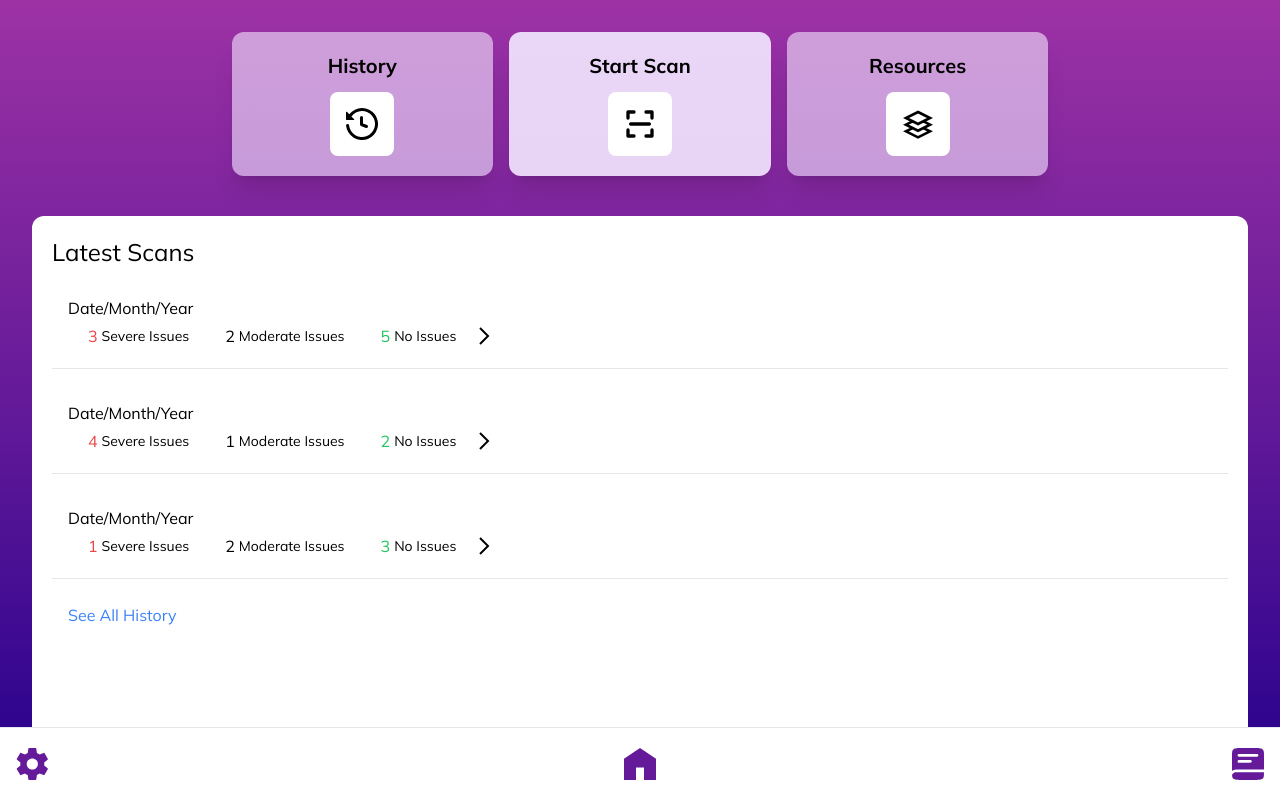
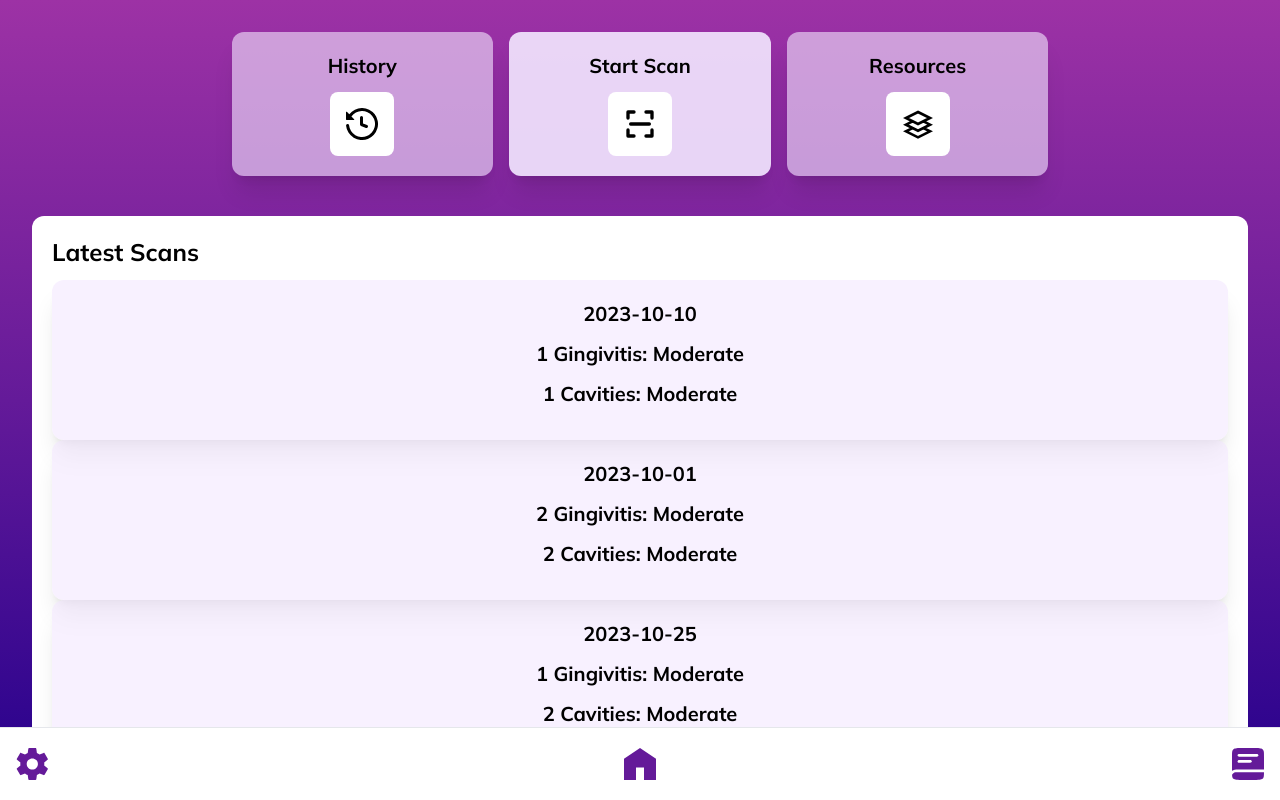
Before and after one commit to WhiteStoneDental/whitestone_IDSP, a Next.js app: page /home in a window 1280 px wide. Built offline with nearby package versions, Linux system fonts and the light colour scheme.

Commit message:
rendering recent history

```diff
--- /dev/null
+++ b/src/app/home/history.json
@@ -0,0 +1,83 @@
+{
+  "oralScans": [
+    {
+      "id": 1,
+      "date": "2023-10-10",
+      "diseaseAnalysis": {
+        "gingivitis": { "count": 1, "level": "Moderate" },
+        "cavities": { "count": 1, "level": "Moderate" }
+      }
+    },
+    {
+      "id": 2,
+      "date": "2023-10-01",
+      "diseaseAnalysis": {
+        "gingivitis": { "count": 2, "level": "Moderate" },
+        "cavities": { "count": 2, "level": "Moderate" }
+      }
+    },
+    {
+      "id": 3,
+      "date": "2023-10-25",
+      "diseaseAnalysis": {
+        "gingivitis": { "count": 1, "level": "Moderate" },
+        "cavities": { "count": 2, "level": "Moderate" }
+      }
+    },
+    {
+      "id": 4,
+      "date": "2023-10-15",
+      "diseaseAnalysis": {
+        "gingivitis": { "count": 4, "level": "Severe" },
+        "gumRecession": { "count": 2, "level": "Moderate" }
+      }
+    },
+    {
+      "id": 5,
+      "date": "2023-10-05",
+      "diseaseAnalysis": {
+        "gingivitis": { "count": 2, "level": "Moderate" },
+        "cavities": { "count": 1, "level": "Moderate" }
+      }
+    },
+    {
+      "id": 6,
+      "date": "2023-09-25",
+      "diseaseAnalysis": {
+        "plaque": { "count": 1, "level": "Mild" },
+        "gumRecession": { "count": 2, "level": "Moderate" }
+      }
+    },
+    {
+      "id": 7,
+      "date": "2023-09-20",
+      "diseaseAnalysis": {
+        "gingivitis": { "count": 3, "level": "Severe" },
+        "cavities": { "count": 1, "level": "Moderate" }
+      }
+    },
+    {
+      "id": 8,
+      "date": "2023-09-10",
+      "diseaseAnalysis": {
+        "cavities": { "count": 1, "level": "Moderate" },
+        "gumRecession": { "count": 1, "level": "Mild" }
+      }
+    },
+    {
+      "id": 9,
+      "date": "2023-09-15",
+      "diseaseAnalysis": {
+        "cavities": { "count": 1, "level": "Moderate" }
+      }
+    },
+    {
+      "id": 10,
+      "date": "2023-09-05",
+      "diseaseAnalysis": {
+        "gingivitis": { "count": 1, "level": "Moderate" },
+        "cavities": { "count": 2, "level": "Severe" }
+      }
+    }
+  ]
+}
--- a/src/app/home/page.tsx
+++ b/src/app/home/page.tsx
@@ -11,16 +11,35 @@ import ScanButton from "@/components/ScanButton";
 import NavBar from "@/components/NavBar";
 import LoginButton from "@/components/LoginButton";
 import { useState, useEffect } from "react";
+import history from "./history.json";
+
+interface HistoryItem {
+  id: number;
+  date: string;
+  diseaseAnalysis?: {
+    gingivitis?: {
+      count: number;
+      level: string;
+    };
+    cavities?: {
+      count: number;
+      level: string;
+    };
+    plaque?: string;
+    gumRecession?: string;
+  };
+}
+
+interface HistoryData {
+  oralScans: HistoryItem[];
+}
 
 export default function HomePage() {
-  const scans = [
-    "Placeholder for Scan Details",
-    "Placeholder for Scan Details",
-  ];
-
   const [loading, setLoading] = useState(true);
 
   const isLoggedIn = true;
+
+  console.log(history);
 
   return (
     <div
@@ -33,7 +52,6 @@ export default function HomePage() {
       {/* <LoginButton/> */}
 
       <div className="grid grid-cols-1 md:grid-cols-2 lg:grid-cols-3 gap-4">
-
         <div className="bg-purple-100 bg-opacity-60 pl-20 pr-20 p-5 rounded-xl text-center shadow-xl">
           <h3 className="text-black font-bold text-xl mb-3 dark:text-black cursor-pointer">
             History
@@ -63,32 +81,45 @@ export default function HomePage() {
       </div>
 
       {/* "Latest Scans" section */}
-      <div className="bg-white p-5 rounded-xl h-screen w-full overflow-hidden mt-10 mb-5">
-        <div className="mb-5">
-          <h3 className="text-black text-2xl mb-3 dark:text-black">
-            Latest Scans
-          </h3>
-          {isLoggedIn ? (
-            <div>
-              {/* Placeholder for latest scans if already logged in */}
-              <div>
-                <IssuesStatus redNumber={3} yellowNumber={2} greenNumber={5} />
-                <IssuesStatus redNumber={4} yellowNumber={1} greenNumber={2} />
-                <IssuesStatus redNumber={1} yellowNumber={2} greenNumber={3} />
-                {/* Add more components or content as needed */}
+      <div
+        className="bg-white p-5 rounded-xl h-screen w-full overflow-hidden mt-10 mb-5"
+        id="latest-scans"
+      >
+        <h3 className="text-black font-bold text-2xl mb-3 dark:text-black cursor-pointer">
+          Latest Scans
+        </h3>
+        <div id="latest-scans-content">
+          {history.oralScans.slice(0, 4).map((scan) => (
+            <div key={scan.id} className="gap-4">
+              <div className="bg-purple-100 bg-opacity-60  pl-20 pr-20 p-5 rounded-xl text-center shadow-xl">
+                <h3 className="text-black font-bold text-xl mb-3 dark:text-black ">
+                  {scan.date}
+                </h3>
+                {scan.diseaseAnalysis && (
+                  <>
+                    {scan.diseaseAnalysis.gingivitis && (
+                      <h3 className="text-black font-bold text-xl mb-3 dark:text-black ">
+                        {scan.diseaseAnalysis.gingivitis.count} Gingivitis:{" "}
+                        {scan.diseaseAnalysis.gingivitis.level}
+                      </h3>
+                    )}
+                    {scan.diseaseAnalysis.cavities && (
+                      <h3 className="text-black font-bold text-xl mb-3 dark:text-black ">
+                        {scan.diseaseAnalysis.cavities.count} Cavities:{" "}
+                        {scan.diseaseAnalysis.cavities.level}
+                      </h3>
+                    )}
+                    {scan.diseaseAnalysis.gumRecession && (
+                      <h3 className="text-black font-bold text-xl mb-3 dark:text-black cursor-pointer">
+                        {scan.diseaseAnalysis.gumRecession.count} Gum Recession:{" "}
+                        {scan.diseaseAnalysis.gumRecession.level}
+                      </h3>
+                    )}
+                  </>
+                )}
               </div>
-              {/* Add more scan results as needed */}
-              <HistoryButton />
             </div>
-          ) : (
-            // not logged in
-            <div>
-              Please log in to see your past scans results{" "}
-              <span className="underline text-purple-500">
-                <Link href="/login/"> Log In here </Link>
-              </span>
-            </div>
-          )}
+          ))}
         </div>
       </div>
 
```
Also changed, not shown: src/app/history/page.tsx (added).
